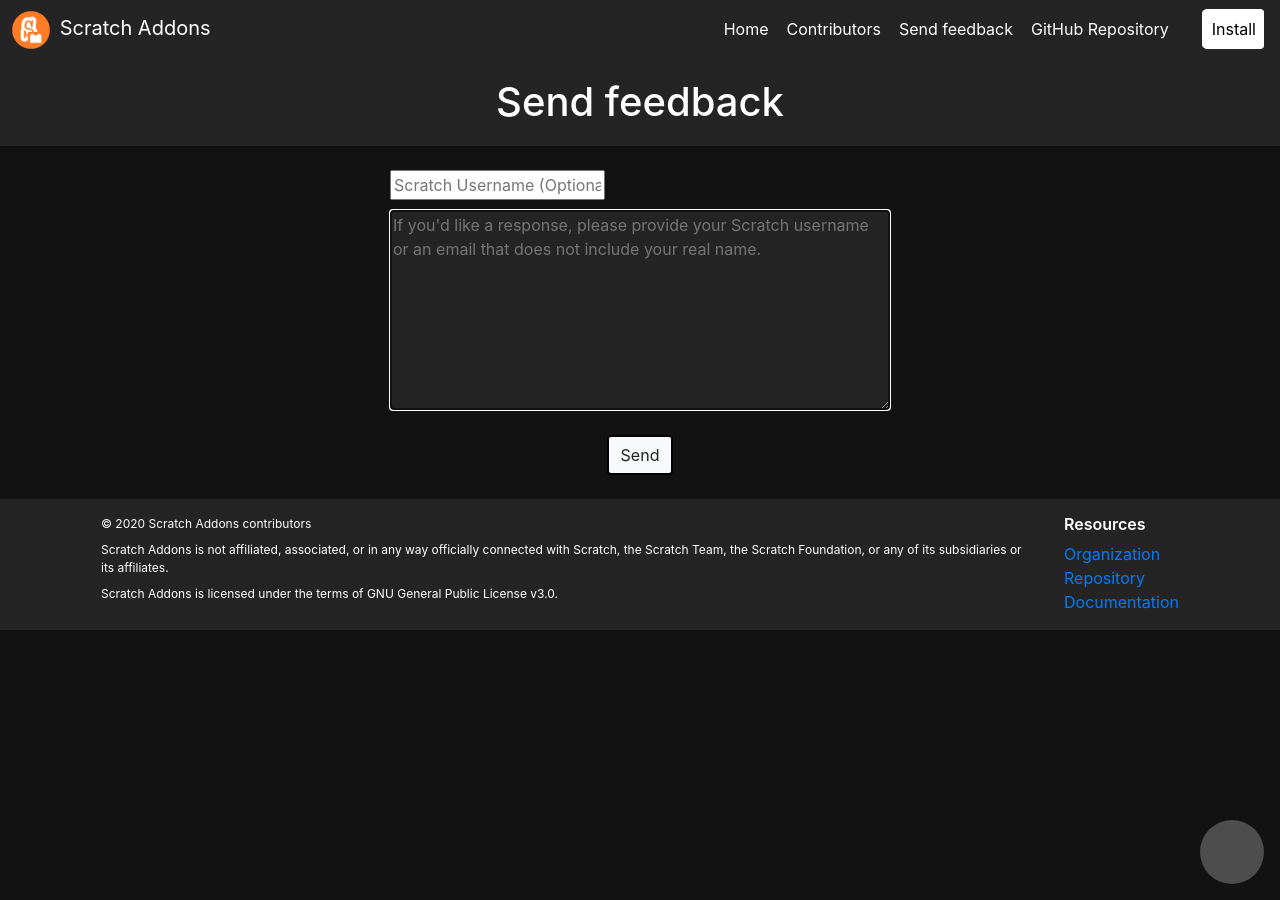
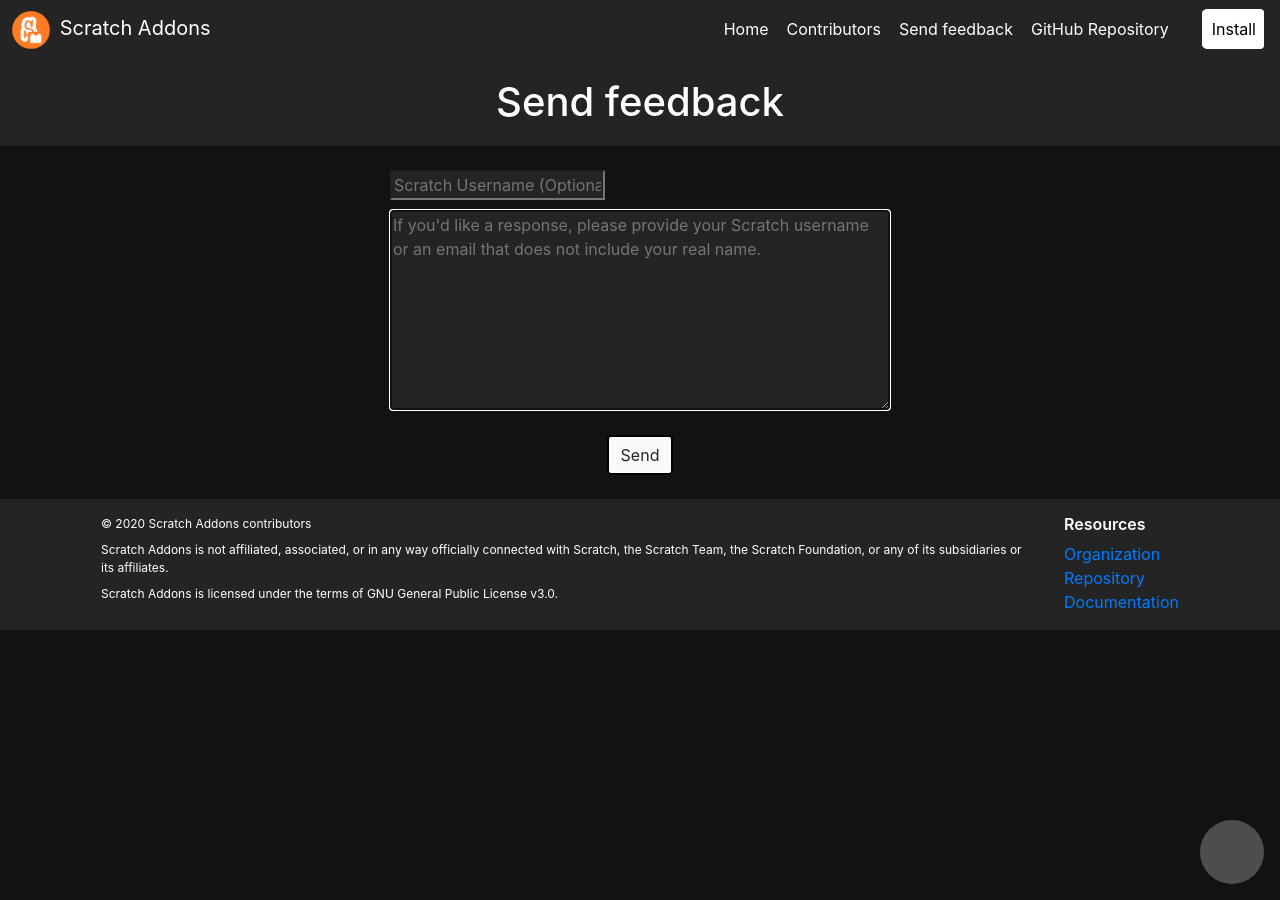
Before and after one commit to ScratchAddons/website, a Jekyll site: the page built from feedback.html, in a window 1280 px wide. Built offline with Jekyll 4.4.1, drawn with Linux system fonts in a browser that asks for light colours.

```diff
--- a/assets/css/feedback.scss
+++ b/assets/css/feedback.scss
@@ -18,11 +18,18 @@
 	width: 500px;
 	height: 200px;
 }
+
 #username {
 	width:215px;
 	margin-bottom:10px;
 }
+
 body.dark textarea {
+	background-color: #242424;
+	color: white;
+}
+
+body.dark input {
 	background-color: #242424;
 	color: white;
 }
```
